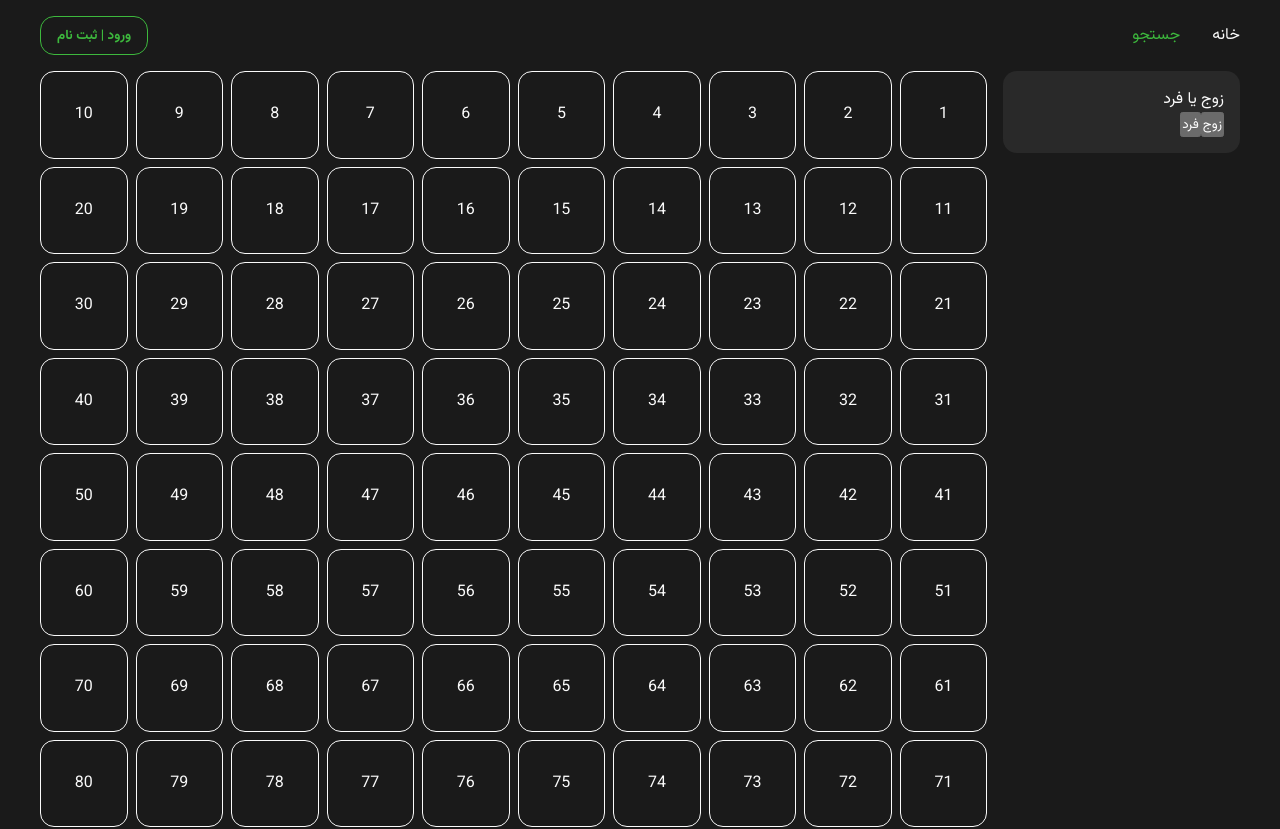
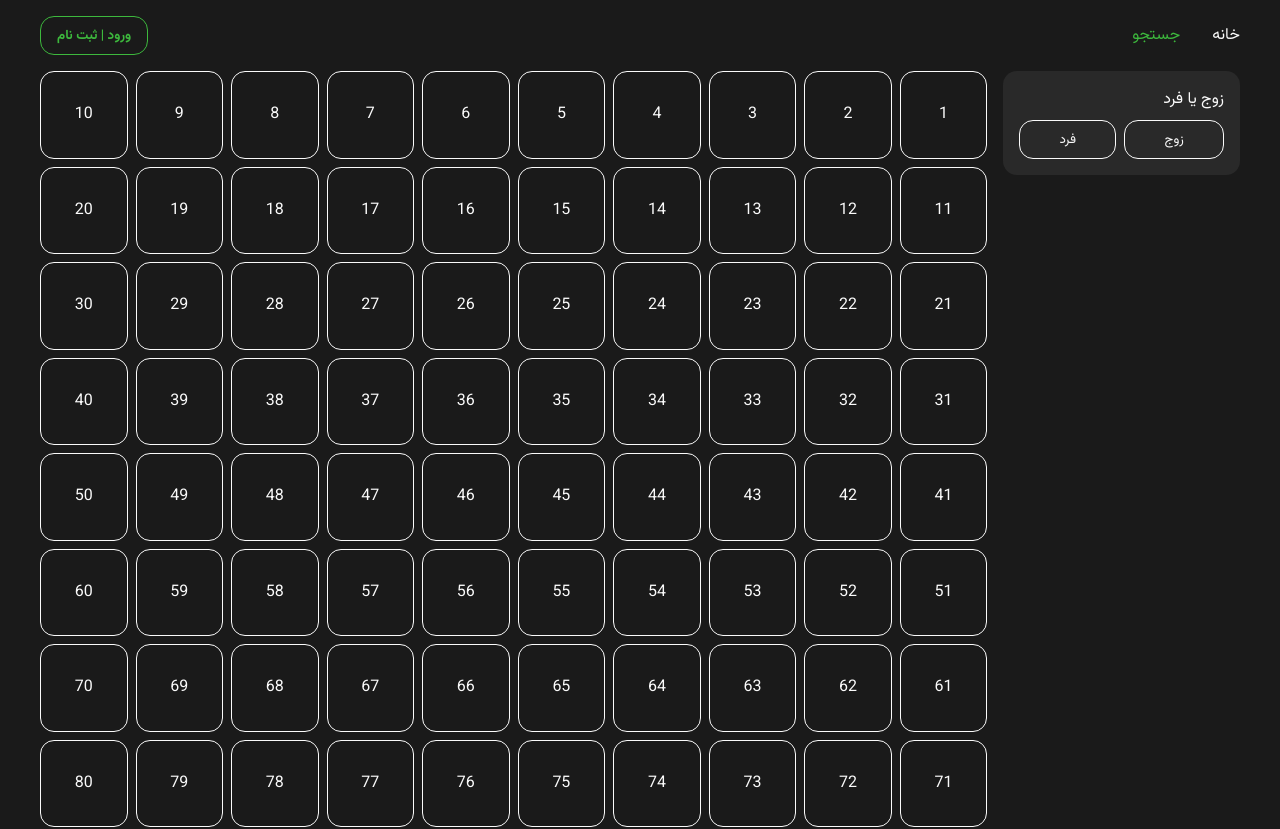
Before and after one commit to CodectiveOrg/bootcamp-2024-free-nextjs-arashyeganeh, a Next.js app: page /search in a window 1280 px wide. Shown: the top 829 px of the page. Built offline with nearby package versions, Linux system fonts and the light colour scheme.

Commit message:
[ADD] filter styles

```diff
--- a/src/app/search/page.module.css
+++ b/src/app/search/page.module.css
@@ -4,6 +4,20 @@
   gap: 1rem;
 
   margin-block-end: 2rem;
+
+  .filters {
+    .buttons {
+      display: flex;
+      flex-wrap: wrap;
+      gap: 0.5rem;
+
+      margin-block-start: 0.5rem;
+
+      > * {
+        flex: 1 00 auto;
+      }
+    }
+  }
 
   .results {
     display: grid;
--- a/src/app/search/page.tsx
+++ b/src/app/search/page.tsx
@@ -1,6 +1,7 @@
 import { ReactElement } from "react";
 
 import CardComponent from "@/components/card/card.component";
+import FilterButtonComponent from "@/components/filter-button/filter-button.component";
 
 import styles from "./page.module.css";
 
@@ -14,8 +15,10 @@ export default function Page(): ReactElement {
       <div className={styles.filters}>
         <CardComponent>
           <div className={styles.title}>زوج یا فرد</div>
-          <button>زوج</button>
-          <button>فرد</button>
+          <div className={styles.buttons}>
+            <FilterButtonComponent>زوج</FilterButtonComponent>
+            <FilterButtonComponent>فرد</FilterButtonComponent>
+          </div>
         </CardComponent>
       </div>
       <div className={styles.results}>
--- /dev/null
+++ b/src/components/filter-button/filter-button.component.tsx
@@ -0,0 +1,29 @@
+import { ComponentProps, ReactElement } from "react";
+
+import clsx from "clsx";
+
+import styles from "./filter-button.module.css";
+
+type Props = ComponentProps<"button"> & {
+  isActive?: boolean;
+};
+
+export default function FilterButtonComponent({
+  className,
+  children,
+  isActive = false,
+  ...otherProps
+}: Props): ReactElement {
+  return (
+    <button
+      className={clsx(
+        styles["filter-button"],
+        isActive && styles.active,
+        className,
+      )}
+      {...otherProps}
+    >
+      {children}
+    </button>
+  );
+}
--- /dev/null
+++ b/src/components/filter-button/filter-button.module.css
@@ -0,0 +1,29 @@
+.filter-button {
+  background-color: transparent;
+  color: inherit;
+
+  display: grid;
+  place-content: center;
+
+  padding: 0.5rem 1rem;
+
+  border: 1px solid currentColor;
+  border-radius: var(--border-radius);
+
+  transition: 0.2s ease-in-out;
+  transition-property: background-color, color;
+
+  cursor: default;
+
+  &:hover {
+    background-color: var(--color-primary-fade);
+    color: var(--color-primary-opposite);
+
+    &.active {
+      background-color: var(--color-primary);
+      color: var(--color-primary-opposite);
+
+      border-color: var(--color-primary);
+    }
+  }
+}
```
